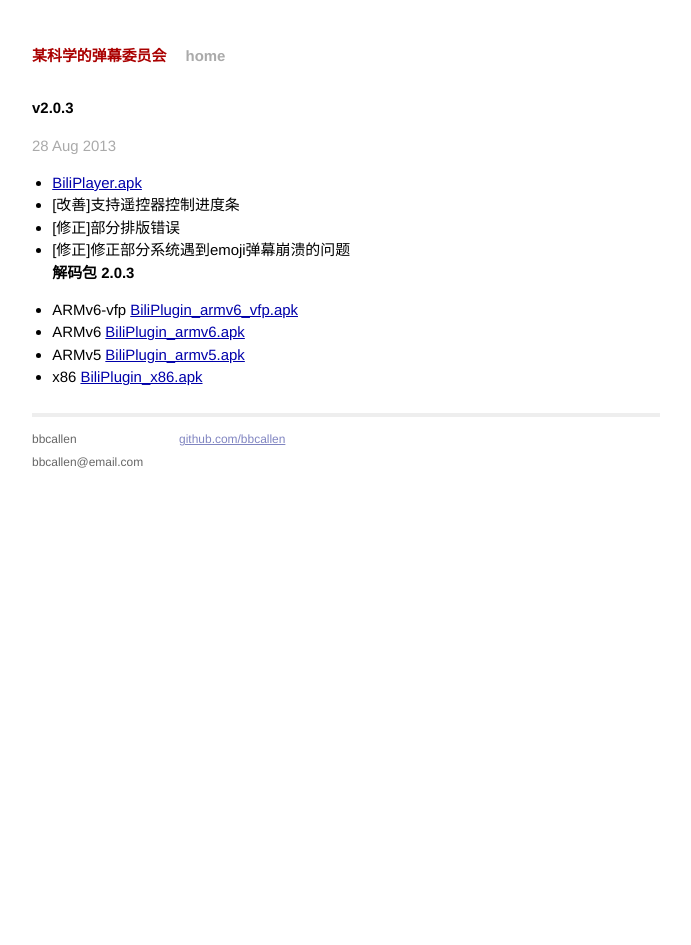
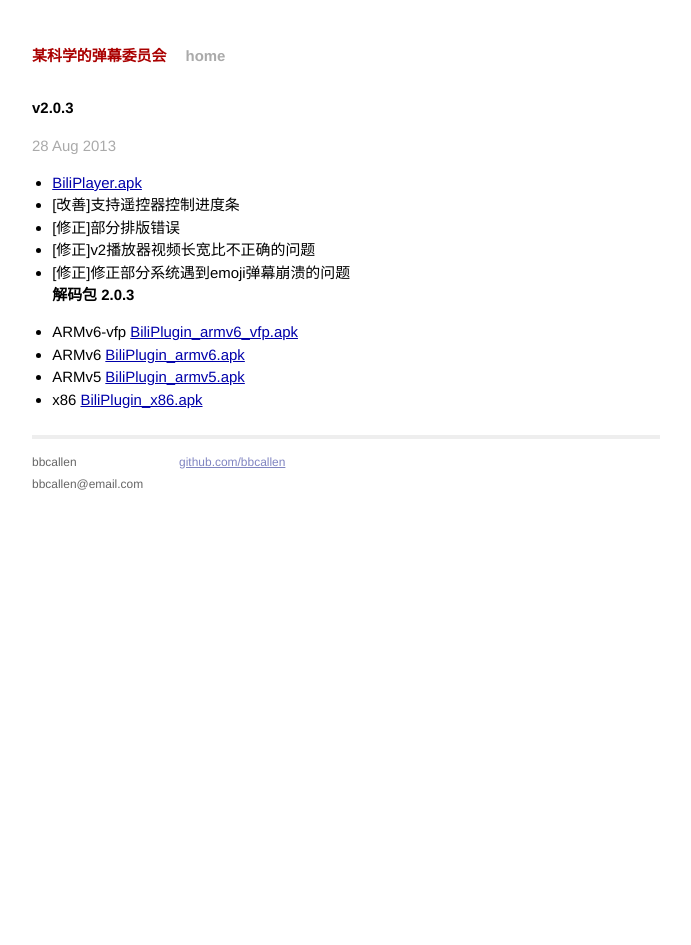
Before and after one commit to gpr321/bbcallen.github.io, a Jekyll site: the page built from _posts/2013-08-28-biliplayer-apk-2-0-3.md, in a window 1280 px wide. Shown: the whole page, without its empty margins (294-985 px from the left). Built offline with Jekyll 4.4.1, drawn with Linux system fonts in a browser that asks for light colours; Markdown is read by kramdown in place of the engine named in the settings.

Commit message:
blog: modify biliplayer 2.0.3

```diff
--- a/_posts/2013-08-28-biliplayer-apk-2-0-3.md
+++ b/_posts/2013-08-28-biliplayer-apk-2-0-3.md
@@ -7,6 +7,7 @@ tags: ['apk']
 - [BiliPlayer.apk]({{ site.my_path.down_biliplayer }}/BiliPlayer_2.0.3_master.apk)
 - \[改善\]支持遥控器控制进度条
 - \[修正\]部分排版错误
+- \[修正\]v2播放器视频长宽比不正确的问题
 - \[修正\]修正部分系统遇到emoji弹幕崩溃的问题
 <br />
 # 解码包 2.0.3
```
